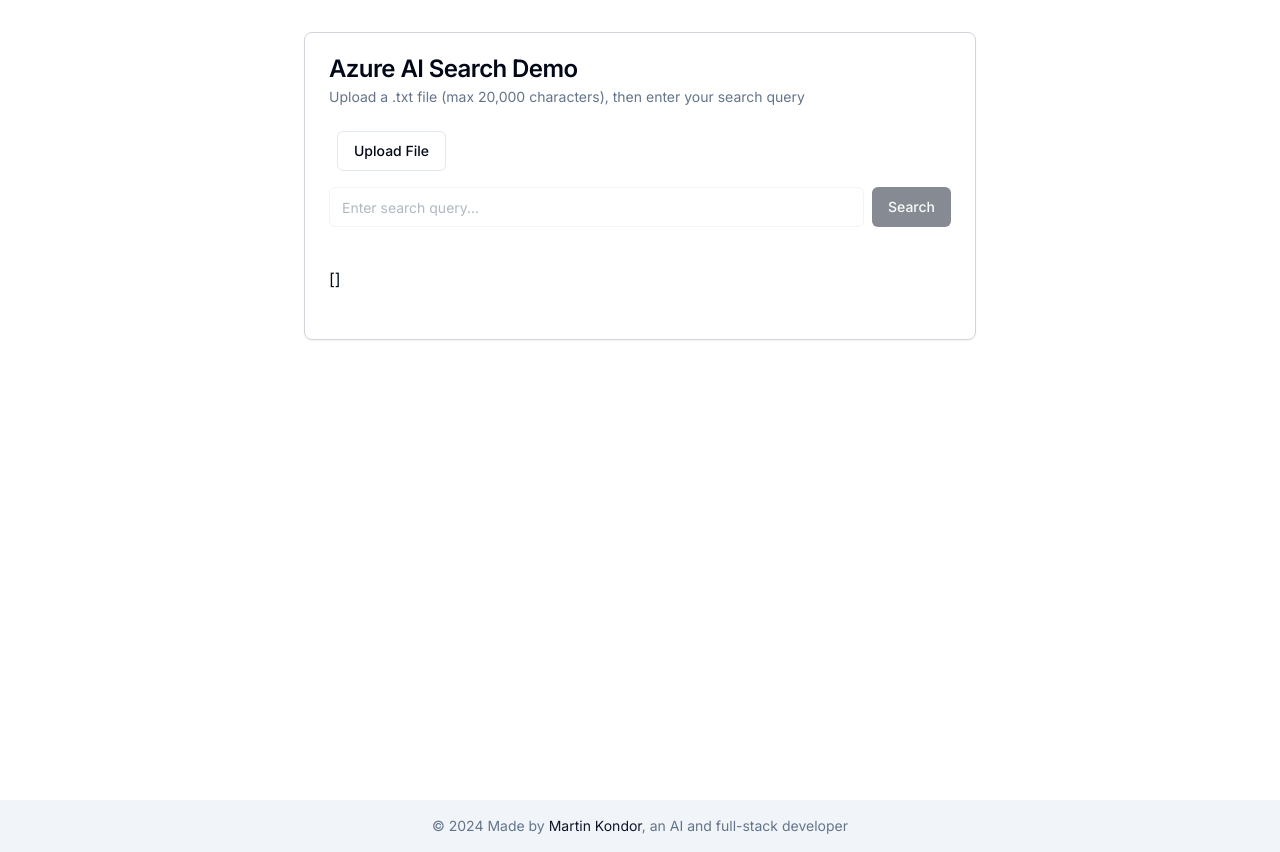
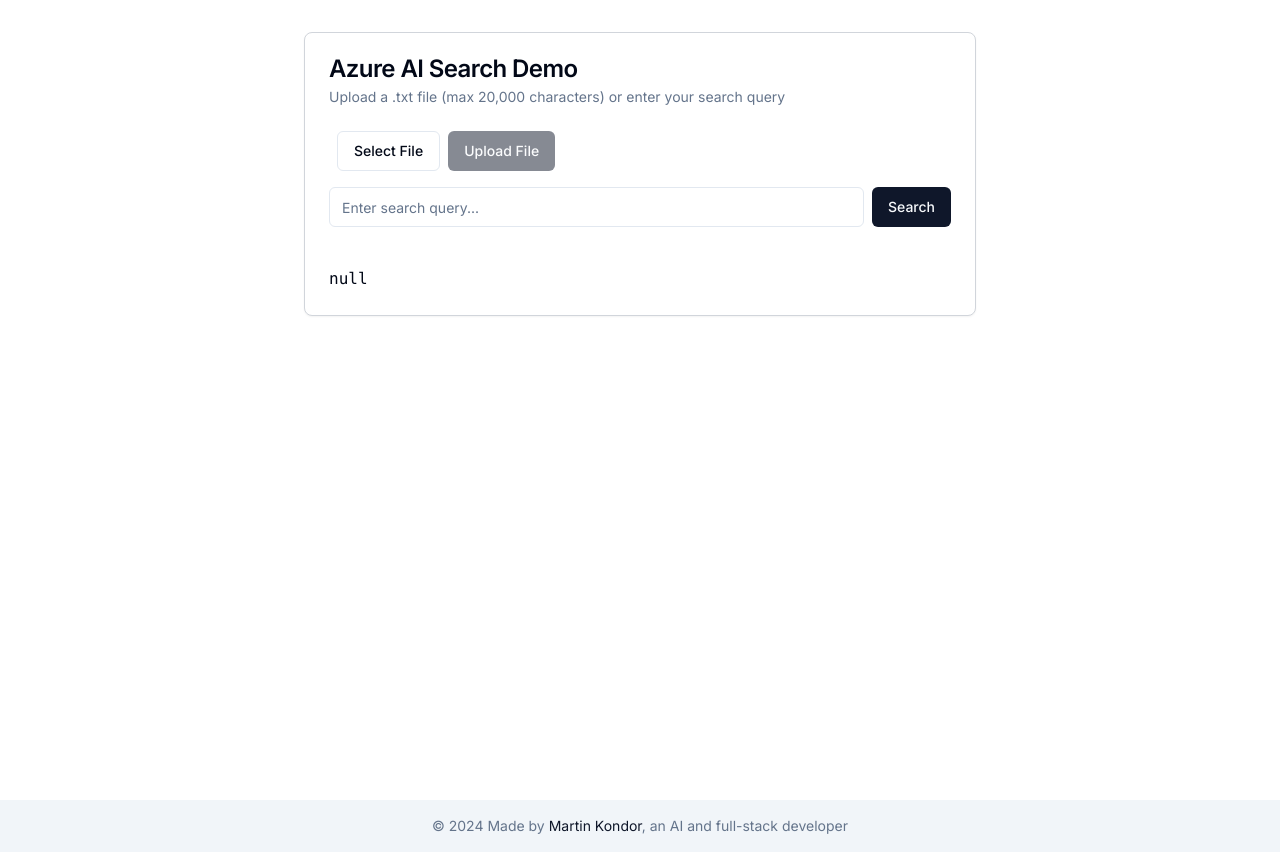
Before and after one commit to MartinKondor/azure-ai-search-nextjs, a Next.js app: page / in a window 1280 px wide. Built offline with nearby package versions, Linux system fonts and the light colour scheme.

Commit message:
update frontend

```diff
--- a/app/components/Search.tsx
+++ b/app/components/Search.tsx
@@ -1,6 +1,6 @@
 'use client';
 
-import React, { useState, useRef } from 'react';
+import React, { useState, useRef, ChangeEvent } from 'react';
 import { Input } from '@/app/components/ui/input';
 import { Button } from '@/app/components/ui/button';
 import { Toast } from '@/app/components/ui/toast';
@@ -11,52 +11,54 @@ import {
   CardDescription,
   CardContent,
 } from '@/app/components/ui/card';
-import { SearchResult } from '@/lib/types';
+
+interface SearchResult {
+  content: string;
+  score: number;
+}
+
+interface ToastState {
+  message: string;
+  type: 'success' | 'error';
+}
 
 export default function Search() {
   const [query, setQuery] = useState<string>('');
-  const [results, setResults] = useState<SearchResult[]>([]);
+  const [results, setResults] = useState<SearchResult[] | null>(null);
   const [loading, setLoading] = useState<boolean>(false);
   const [file, setFile] = useState<File | null>(null);
   const [fileName, setFileName] = useState<string>('');
-  const [toast, setToast] = useState<{
-    message: string;
-    type: 'success' | 'error';
-  } | null>(null);
+  const [toast, setToast] = useState<ToastState | null>(null);
+  const [uploading, setUploading] = useState<boolean>(false);
   const fileInputRef = useRef<HTMLInputElement>(null);
 
   const handleSearch = async () => {
-    if (!file) {
-      setToast({ message: 'Please upload a file first', type: 'error' });
-      return;
-    }
-
     setLoading(true);
     try {
       const response = await fetch('/api/search', {
         method: 'POST',
-        body: JSON.stringify({
-          query,
-          content: await file.text(),
-          filename: file.name,
-        }),
+        headers: {
+          'Content-Type': 'application/json',
+        },
+        body: JSON.stringify({ query }),
       });
       const data = await response.json();
 
       if (response.ok) {
-        setResults(data.results || []);
+        setResults(data.searchResults);
         setToast({ message: 'Search completed successfully', type: 'success' });
       } else {
         throw new Error(data.error || 'An error occurred during search');
       }
     } catch (error) {
       console.error('Search error:', error);
+      setToast({ message: 'An error occurred during search', type: 'error' });
     } finally {
       setLoading(false);
     }
   };
 
-  const handleFileChange = (event: React.ChangeEvent<HTMLInputElement>) => {
+  const handleFileChange = (event: ChangeEvent<HTMLInputElement>) => {
     const selectedFile = event.target.files?.[0];
     if (selectedFile) {
       if (selectedFile.type !== 'text/plain') {
@@ -74,12 +76,37 @@ export default function Search() {
 
       setFile(selectedFile);
       setFileName(selectedFile.name);
-      setToast({ message: 'File uploaded successfully', type: 'success' });
     }
   };
 
   const handleUploadClick = () => {
     fileInputRef.current?.click();
+  };
+
+  const handleFileUpload = async () => {
+    if (!file) {
+      setToast({ message: 'Please select a file first', type: 'error' });
+      return;
+    }
+
+    setUploading(true);
+    try {
+      const response = await fetch('/api/upload', {
+        method: 'PUT',
+        body: JSON.stringify({ content: await file.text() }),
+      });
+
+      if (response.ok) {
+        setToast({ message: 'File uploaded successfully', type: 'success' });
+      } else {
+        throw new Error('File upload failed');
+      }
+    } catch (error) {
+      console.error('Upload error:', error);
+      setToast({ message: 'File upload failed', type: 'error' });
+    } finally {
+      setUploading(false);
+    }
   };
 
   return (
@@ -89,7 +116,7 @@ export default function Search() {
           <CardHeader>
             <CardTitle>Azure AI Search Demo</CardTitle>
             <CardDescription>
-              Upload a .txt file (max 20,000 characters), then enter your search
+              Upload a .txt file (max 20,000 characters) or enter your search
               query
             </CardDescription>
           </CardHeader>
@@ -104,7 +131,13 @@ export default function Search() {
                   className="hidden"
                 />
                 <Button onClick={handleUploadClick} variant="outline">
-                  Upload File
+                  Select File
+                </Button>
+                <Button
+                  onClick={handleFileUpload}
+                  disabled={!file || uploading}
+                >
+                  {uploading ? 'Uploading...' : 'Upload File'}
                 </Button>
                 {fileName && (
                   <span className="text-sm text-muted-foreground">
@@ -118,9 +151,8 @@ export default function Search() {
                   placeholder="Enter search query..."
                   value={query}
                   onChange={(e) => setQuery(e.target.value)}
-                  disabled={!file}
                 />
-                <Button onClick={handleSearch} disabled={loading || !file}>
+                <Button onClick={handleSearch} disabled={loading}>
                   {loading ? 'Searching...' : 'Search'}
                 </Button>
               </div>
@@ -128,19 +160,7 @@ export default function Search() {
           </CardContent>
           <CardContent>
             <div className="mt-4 space-y-4">
-              <p>{JSON.stringify(results)}</p>
-              <br />
-
-              {/*results &&
-                results.map((result, index) => (
-                  <Card key={index}>
-                    <CardContent className="pt-4">
-                      <pre className="whitespace-pre-wrap overflow-x-auto">
-                        {JSON.stringify(result, null, 2)}
-                      </pre>
-                    </CardContent>
-                  </Card>
-                ))*/}
+              <pre>{JSON.stringify(results, null, 2)}</pre>
             </div>
           </CardContent>
         </Card>
```
